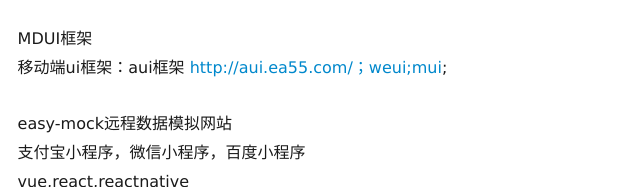
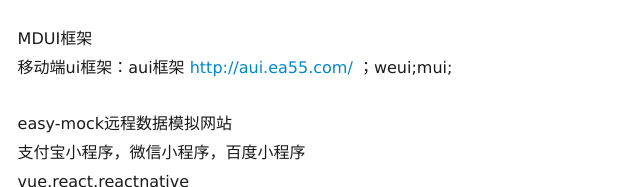
Before and after one commit to githubwhc/githubwhc.github.io, a plain HTML site: page 2019/07/30/前端/index.html in a window 1280 px wide. Shown: the part 613-800 px from the top of the page, 384-1024 px from the left. Drawn offline with Linux system fonts and the light colour scheme.

Commit message:
Site updated: 2019-07-30 16:45:49

```diff
--- a/2019/07/30/前端/index.html
+++ b/2019/07/30/前端/index.html
@@ -15,7 +15,7 @@
 <meta property="og:site_name" content="吴宏昌的技术博客">
 <meta property="og:description" content="weUI微信页面elementuisweetalert.js toast.js 模态提示框layUI lazyload 预加载bootstarp响应式flexbox.js移动服务端 node.js自动化gulp模块化 sea.js  require.jsangular.js+ionic     angular.js  https://docs.angularjs.org/api">
 <meta property="og:locale" content="default">
-<meta property="og:updated_time" content="2019-07-30T08:44:27.962Z">
+<meta property="og:updated_time" content="2019-07-30T08:45:37.201Z">
 <meta name="twitter:card" content="summary">
 <meta name="twitter:title" content="前端">
 <meta name="twitter:description" content="weUI微信页面elementuisweetalert.js toast.js 模态提示框layUI lazyload 预加载bootstarp响应式flexbox.js移动服务端 node.js自动化gulp模块化 sea.js  require.jsangular.js+ionic     angular.js  https://docs.angularjs.org/api">
@@ -176,7 +176,7 @@
 
         <p>weUI微信页面<br>elementui<br>sweetalert.js toast.js 模态提示框<br>layUI lazyload 预加载<br>bootstarp响应式<br>flexbox.js移动<br>服务端 node.js<br>自动化gulp<br>模块化 sea.js  require.js<br>angular.js+ionic<br>     angular.js  <a href="https://docs.angularjs.org/api" target="_blank" rel="noopener">https://docs.angularjs.org/api</a><br>                      <a href="http://www.jb51.net/article/78895.htm" target="_blank" rel="noopener">http://www.jb51.net/article/78895.htm</a><br>           ui-router  <a href="https://ui-router.github.io/ng1/tutorial/helloworld" target="_blank" rel="noopener">https://ui-router.github.io/ng1/tutorial/helloworld</a></p>
 <p>zepto,swiper,echarts+<br>mock.js 测试辅助工具生成json数据<br>分页组件  bootstarp内置组件  </p>
-<p> MDUI框架<br>移动端ui框架：aui框架   <a href="http://aui.ea55.com/；weui;mui" target="_blank" rel="noopener">http://aui.ea55.com/；weui;mui</a>;</p>
+<p> MDUI框架<br>移动端ui框架：aui框架   <a href="http://aui.ea55.com/" target="_blank" rel="noopener">http://aui.ea55.com/</a> ；weui;mui;</p>
 <p>easy-mock远程数据模拟网站<br>支付宝小程序，微信小程序，百度小程序<br>vue,react,reactnative</p>
 
 
```
Also changed, not shown: index.html (+1 -1 lines).
